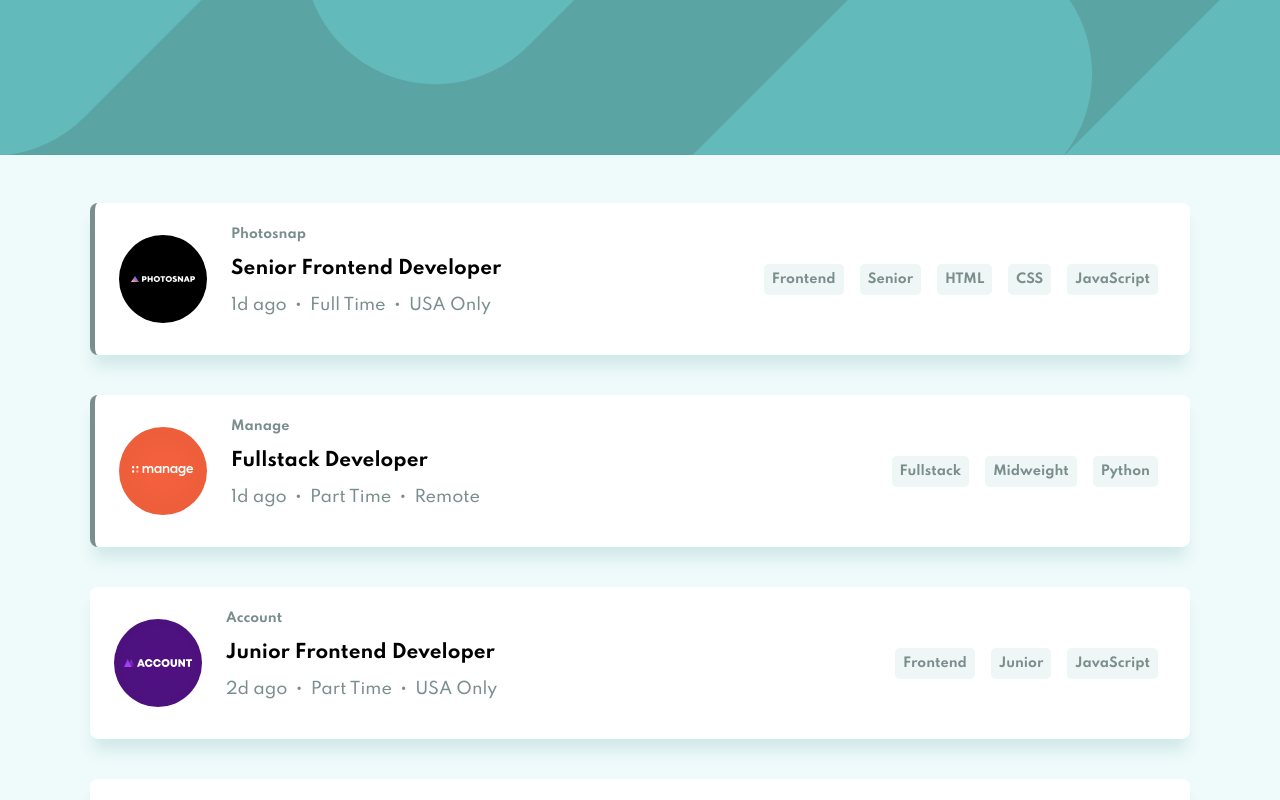
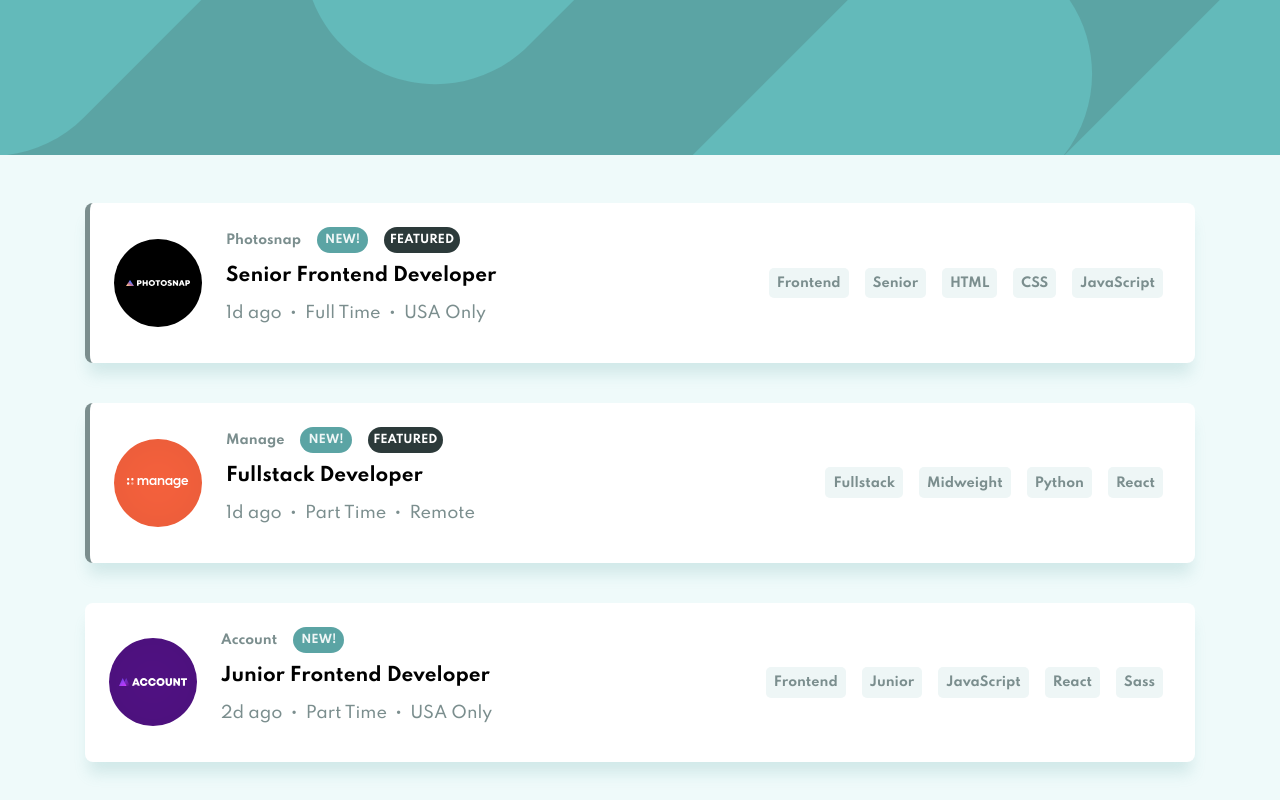
Before and after one commit to EehabArbash/job-listing-demo, a React (Create React App) app: page / in a window 1280 px wide. Shown: the top 800 px of the page. Built offline with nearby package versions, Linux system fonts and the light colour scheme.

Commit message:
Added NEW and FEATURED tags

```diff
--- a/src/App.css
+++ b/src/App.css
@@ -14,6 +14,8 @@
   max-width: 100%;
   font-weight: unset;
   transition: all 200ms ease;
+  word-wrap: break-word;
+  line-height: 1.5rem;
 }
 
 body {
@@ -39,7 +41,7 @@ ul {
 
 .container {
   width: 90%;
-  max-width: 1100px;
+  max-width: 1110px;
   margin: 0 auto;
 }
 
@@ -55,23 +57,47 @@ ul {
 }
 .job-list-item:hover,
 .job-list-item:focus {
-  padding: 2rem;
+  padding-left: 2rem;
+  padding-right: 2rem;
   box-shadow: 0 30px 30px -10px rgba(56, 42, 42, 0.2);
+}
+.job-header {
+  margin-bottom: 0.7rem;
+  display: flex;
+  align-items: center;
+  gap: 1rem;
 }
 .job-company {
   color: var(--dark-grayish-cyan);
   font-size: 0.8rem;
-  margin-bottom: 1rem;
   font-weight: 700;
 }
 .job-position {
   font-weight: 700;
   font-size: 1.15rem;
 }
+.new-tablet {
+  font-weight: 700;
+  background-color: var(--header-bg-color);
+  padding: 1px 0.5rem;
+
+  color: var(--light-grayish-cyan);
+  border-radius: 20px;
+  font-size: 0.7rem;
+}
+.featured-tablet {
+  font-weight: 700;
+  padding: 1px 0.5em;
+  border-radius: 20px;
+  font-size: 0.7rem;
+
+  background-color: #2c3a3a;
+  color: white;
+}
 
 .job-info {
   color: var(--dark-grayish-cyan);
-  padding: 1rem 0;
+  padding: 0.8rem 0;
   border-bottom: 1px solid var(--very-dark-grayish-cyan);
   font-weight: 700;
 }
@@ -88,7 +114,7 @@ ul {
 .filter-tablet {
   font-weight: 700;
   background-color: var(--filter-tablet-bg-color);
-  padding: 0.5rem;
+  padding: 0.2rem 0.5rem;
   margin: 0.5rem;
   color: var(--dark-grayish-cyan);
   border-radius: 5px;
@@ -119,6 +145,7 @@ ul {
     justify-content: space-between;
     padding: 1.5rem;
     margin-bottom: 2.5rem;
+    gap: 8rem;
   }
   .job-list-item main {
     display: flex;
@@ -139,4 +166,10 @@ ul {
     top: unset;
     margin-right: 1.5rem;
   }
+  .job-company {
+    font-size: 0.8rem;
+  }
+  .filter-tablet {
+    font-size: 0.8rem;
+  }
 }
--- a/src/App.js
+++ b/src/App.js
@@ -12,15 +12,16 @@ function App() {
               className={`job-list-item ${job["featured"] ? "featured" : ""}`}
             >
               <main>
-                <img
-                  src={
-                    require(`./challenge-files/${job["logo"].slice(2)}`).default
-                  }
-                  alt="company-logo"
-                  className="job-logo"
-                ></img>
                 <div>
-                  <h2 className="job-company">{job["company"]}</h2>
+                  <div className="job-header">
+                    <h2 className="job-company">{job["company"]}</h2>
+                    {job["new"] ? <span className="new-tablet">NEW!</span> : ""}
+                    {job["featured"] ? (
+                      <span className="featured-tablet">FEATURED</span>
+                    ) : (
+                      ""
+                    )}
+                  </div>
                   <h3 className="job-position">{job["position"]}</h3>
                   <p className="job-info">
                     <span>{job["postedAt"]}</span>
@@ -30,6 +31,13 @@ function App() {
                     <span>{job["location"]}</span>
                   </p>
                 </div>
+                <img
+                  src={
+                    require(`./challenge-files/${job["logo"].slice(2)}`).default
+                  }
+                  alt="company-logo"
+                  className="job-logo"
+                ></img>
               </main>
               <aside>
                 <ul className="job-filters">
@@ -37,6 +45,9 @@ function App() {
                   <li className="filter-tablet">{job["level"]}</li>
                   {job["languages"].map((language) => (
                     <li className="filter-tablet">{language}</li>
+                  ))}
+                  {job["tools"].map((tool) => (
+                    <li className="filter-tablet">{tool}</li>
                   ))}
                 </ul>
               </aside>
```
